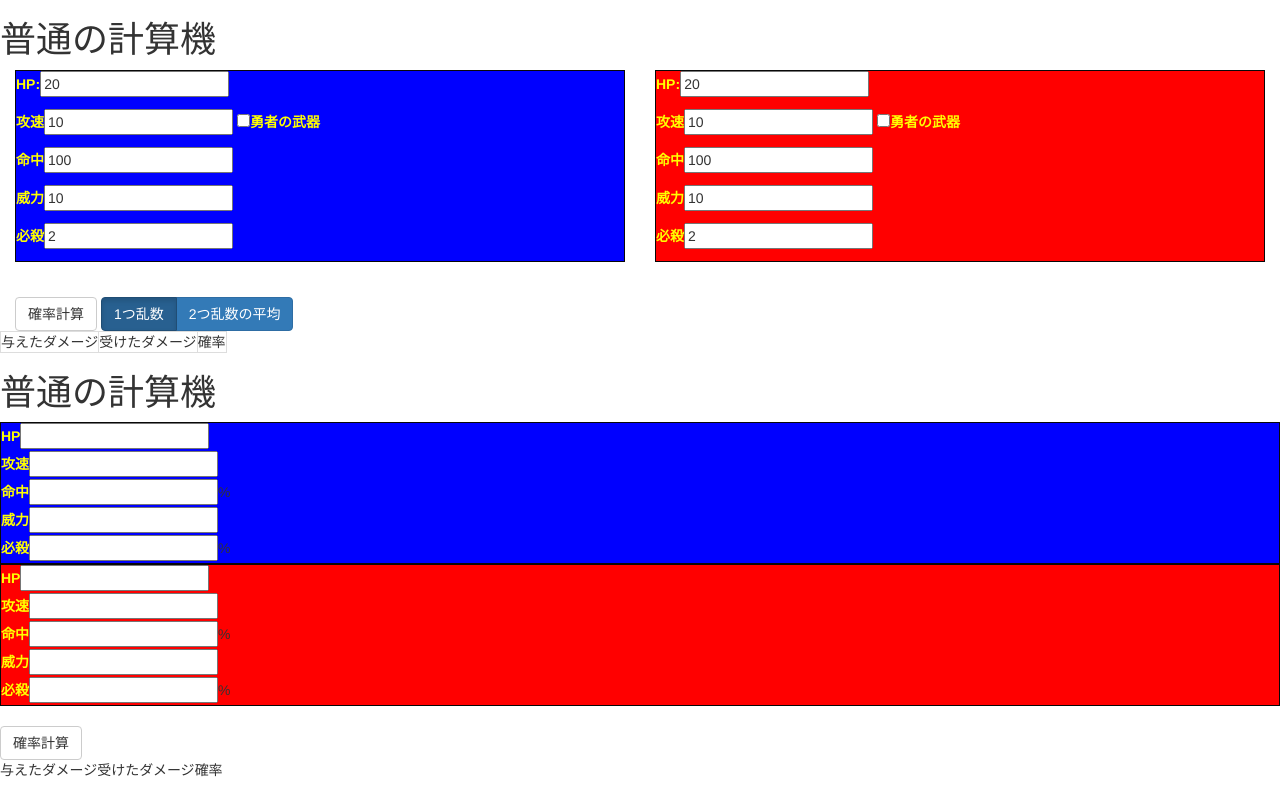
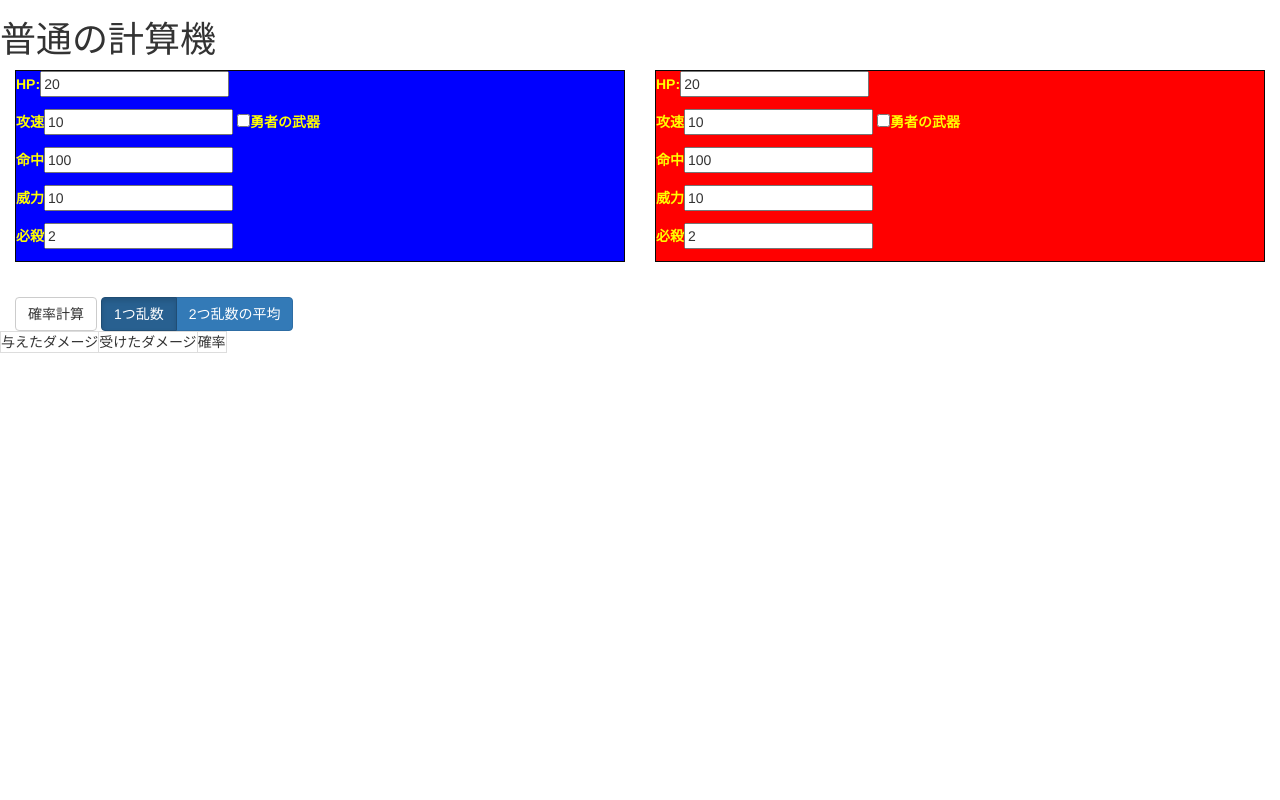
Before and after one commit to edluo1/edluo1.github.io, a plain HTML site: page feCalc/feCalc_jp.html in a window 1280 px wide. Drawn offline with nearby package versions, Linux system fonts and the light colour scheme.

Commit message:
Fixed copypaste stuff

```diff
--- a/feCalc/feCalc_jp.html
+++ b/feCalc/feCalc_jp.html
@@ -68,56 +68,3 @@
 
 </body>
 </html>
-
-<!DOCTYPE html>
-<html>
-<head>
-    <meta charset="utf-8">
-    <meta http-equiv="X-UA-Compatible" content="IE=edge">
-    <meta name="viewport" content="width=device-width, initial-scale=1">
-
-	<title>ファイアーエムブレムのダメージ計算機</title>
-	<link href="css/bootstrap.min.css" rel="stylesheet">
-	<link href="css/calc.css" rel="stylesheet">
-</head>
-<body>
-	<h1>普通の計算機</h1>
-	<form action="" method = "post" enctype="multipart/form-data">
-	<div class="row-fluid">
-		<fieldset class="player">
-		<div class="span6">
-			<label for="p1HP">HP</label><input type="number" id="p1HP"><br />
-			<label for="p1Speed">攻速</label><input type="number" id="p1Speed"><br />
-			<label for="p1Hit">命中</label><input type="number" id="p1Hit">%<br />
-			<label for="p1Dmg">威力</label><input type="number" id="p1Dmg"><br />
-			<label for="p1Crit">必殺</label><input type="number" id="p1Crit">%<br />
-		</div>
-		</fieldset>
-		<fieldset class="enemy">
-		<div class="span6">
-			<label for="p2HP">HP</label><input type="number" id="p2HP"><br />
-			<label for="p2Speed">攻速</label><input type="number" id="p2Speed"><br />
-			<label for="p2Hit">命中</label><input type="number" id="p2Hit">%<br />
-			<label for="p2Dmg">威力</label><input type="number" id="p2Dmg"><br />
-			<label for="p2Crit">必殺</label><input type="number" id="p2Crit">%<br />
-		</div>
-		</fieldset>
-		<br />
-		<button id="calc" class="btn btn-default" type="button" value="Calculate Chances">確率計算</button>
-	</div>
-	</form>
-
-	<table>
-    	<tr><td>与えたダメージ</td><td>受けたダメージ</td><td>確率</td></tr>
-    </table>
-
-
-	<script src="https://ajax.googleapis.com/ajax/libs/jquery/1.12.4/jquery.min.js"></script>
-    <!-- Include all compiled plugins (below), or include individual files as needed -->
-    <script src="js/bootstrap.min.js"></script>
-    <script src="dmgCalc.js"></script>
-    <script src="commands.js"></script>
-
-
-</body>
-</html>
```
